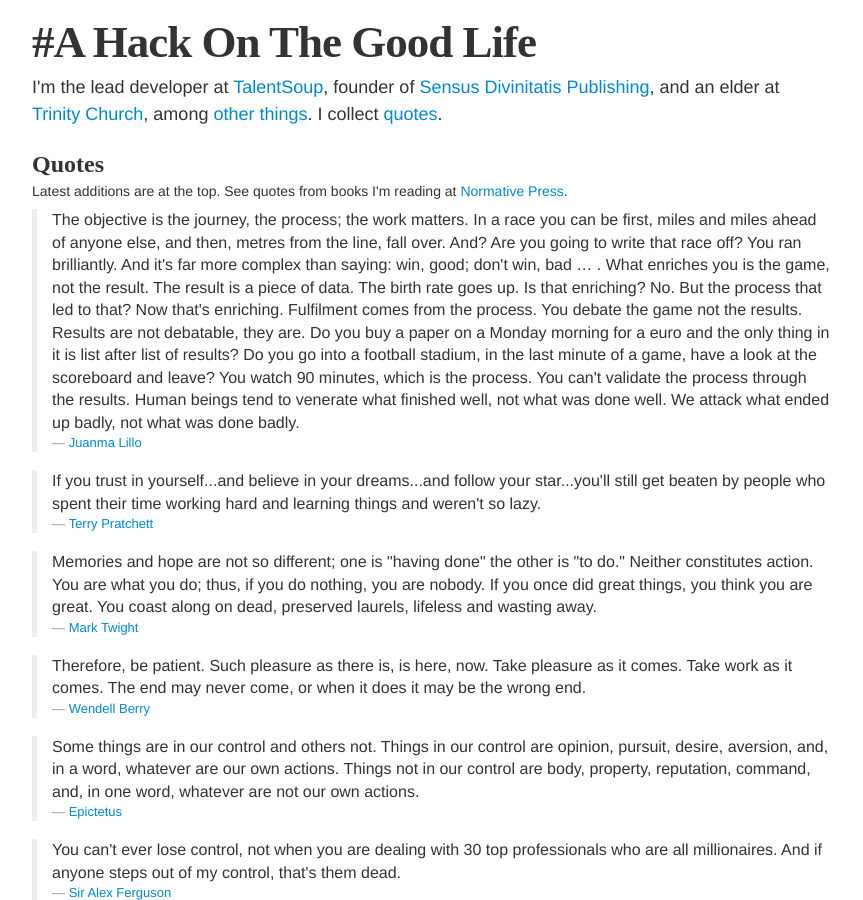
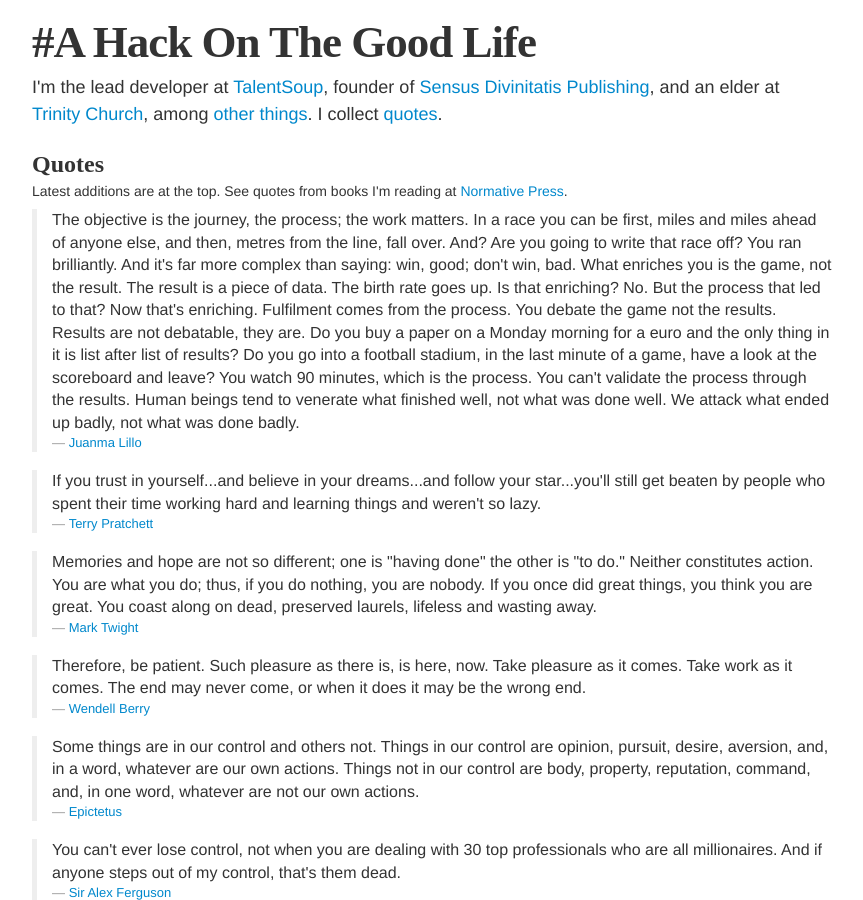
Before and after one commit to speric/speric.github.com, a Jekyll site: the page built from quotes.html, in a window 1280 px wide and 900 px high. Shown: the whole window, without its empty margins (208-1071 px from the left). Built offline with Jekyll 4.4.1, drawn with Linux system fonts in a browser that asks for light colours; some web fonts are replaced; Markdown is read by kramdown in place of the engine named in the settings.

```diff
--- a/quotes.html
+++ b/quotes.html
@@ -8,7 +8,7 @@ title: "Quotes | Eric Farkas"
 <p>Latest additions are at the top. See quotes from books I'm reading at <a href="http://normativepress.com">Normative Press</a>.</p>
 
 <blockquote>
-  <p>The objective is the journey, the process; the work matters. In a race you can be first, miles and miles ahead of anyone else, and then, metres from the line, fall over. And? Are you going to write that race off? You ran brilliantly. And it's far more complex than saying: win, good; don't win, bad … . What enriches you is the game, not the result. The result is a piece of data. The birth rate goes up. Is that enriching? No. But the process that led to that? Now that's enriching. Fulfilment comes from the process. You debate the game not the results. Results are not debatable, they are. Do you buy a paper on a Monday morning for a euro and the only thing in it is list after list of results? Do you go into a football stadium, in the last minute of a game, have a look at the scoreboard and leave? You watch 90 minutes, which is the process. You can't validate the process through the results. Human beings tend to venerate what finished well, not what was done well. We attack what ended up badly, not what was done badly.</p>
+  <p>The objective is the journey, the process; the work matters. In a race you can be first, miles and miles ahead of anyone else, and then, metres from the line, fall over. And? Are you going to write that race off? You ran brilliantly. And it's far more complex than saying: win, good; don't win, bad. What enriches you is the game, not the result. The result is a piece of data. The birth rate goes up. Is that enriching? No. But the process that led to that? Now that's enriching. Fulfilment comes from the process. You debate the game not the results. Results are not debatable, they are. Do you buy a paper on a Monday morning for a euro and the only thing in it is list after list of results? Do you go into a football stadium, in the last minute of a game, have a look at the scoreboard and leave? You watch 90 minutes, which is the process. You can't validate the process through the results. Human beings tend to venerate what finished well, not what was done well. We attack what ended up badly, not what was done badly.</p>
   <small><a href="http://www.guardian.co.uk/football/blog/2013/apr/10/th-question-players-tactics-jonathan-wilson">Juanma Lillo</a></small>
 </blockquote>
 
```
